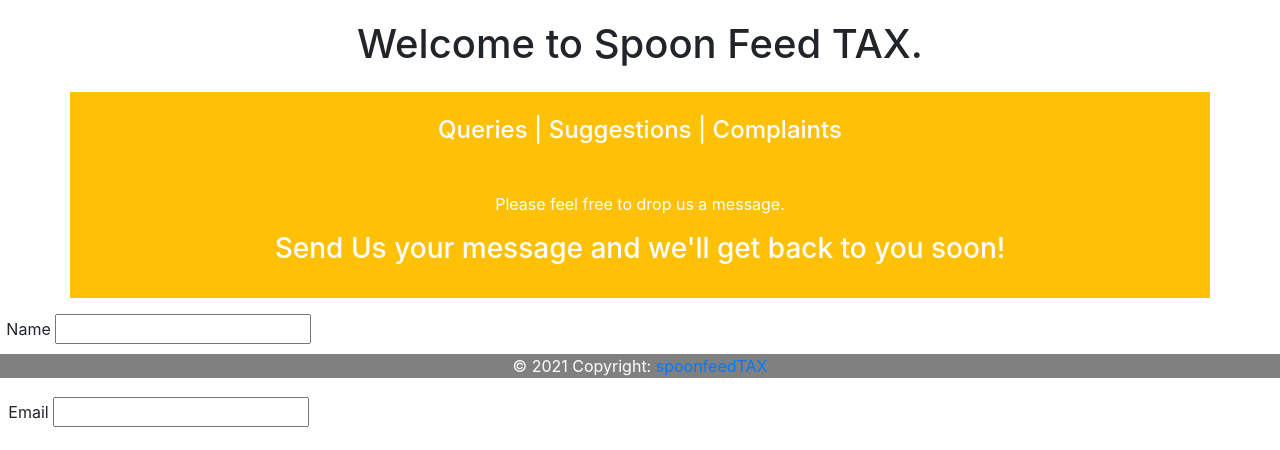
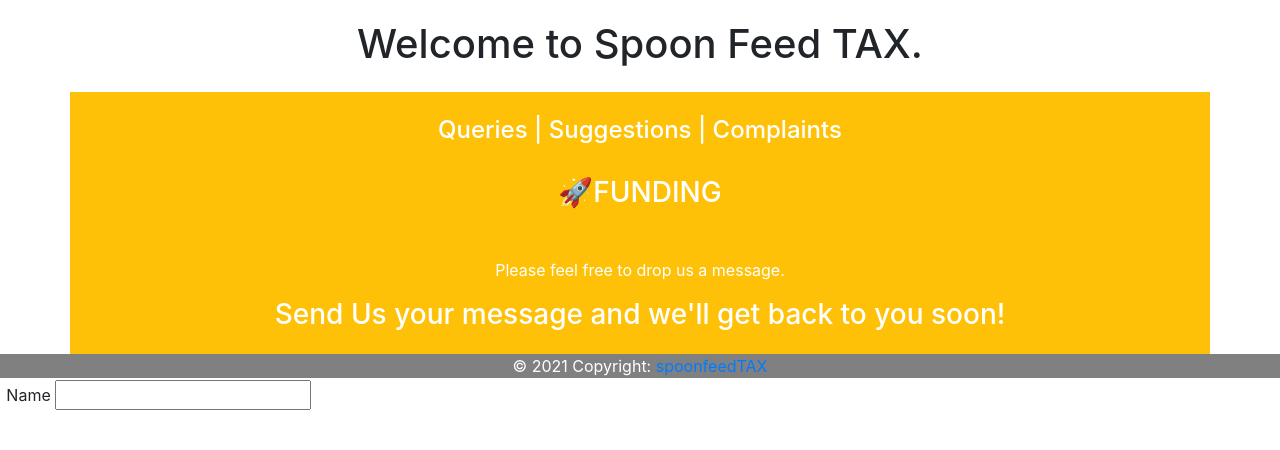
Before and after one commit to srikanthc9491/teja, a Flask app: page /Contact_Us in a window 1280 px wide. Shown: the part 422-872 px from the top of the page. Run offline with Flask 2, Linux system fonts and the light colour scheme; some libraries are stand-ins or nearby versions.

Commit message:
Update Contact_Us.html

```diff
--- a/templates/Contact_Us.html
+++ b/templates/Contact_Us.html
@@ -36,7 +36,12 @@
 
 <div class="container p-4 my-3 bg-warning text-white">
 
-  <h4><center><center>Queries  |  Suggestions  |  Complaints </center></h4><br><p><center>Please feel free to drop us a message.</center> </p>
+  <h4><center>Queries  |  Suggestions  |  Complaints </center></h4>
+<br>
+<center>
+<h3><center>🚀FUNDING</center></h3></center>
+<br>
+<p><center>Please feel free to drop us a message.</center> </p>
     <h3><center>
  Send Us your message and we'll get back to you soon!
 </center></h3>
```
